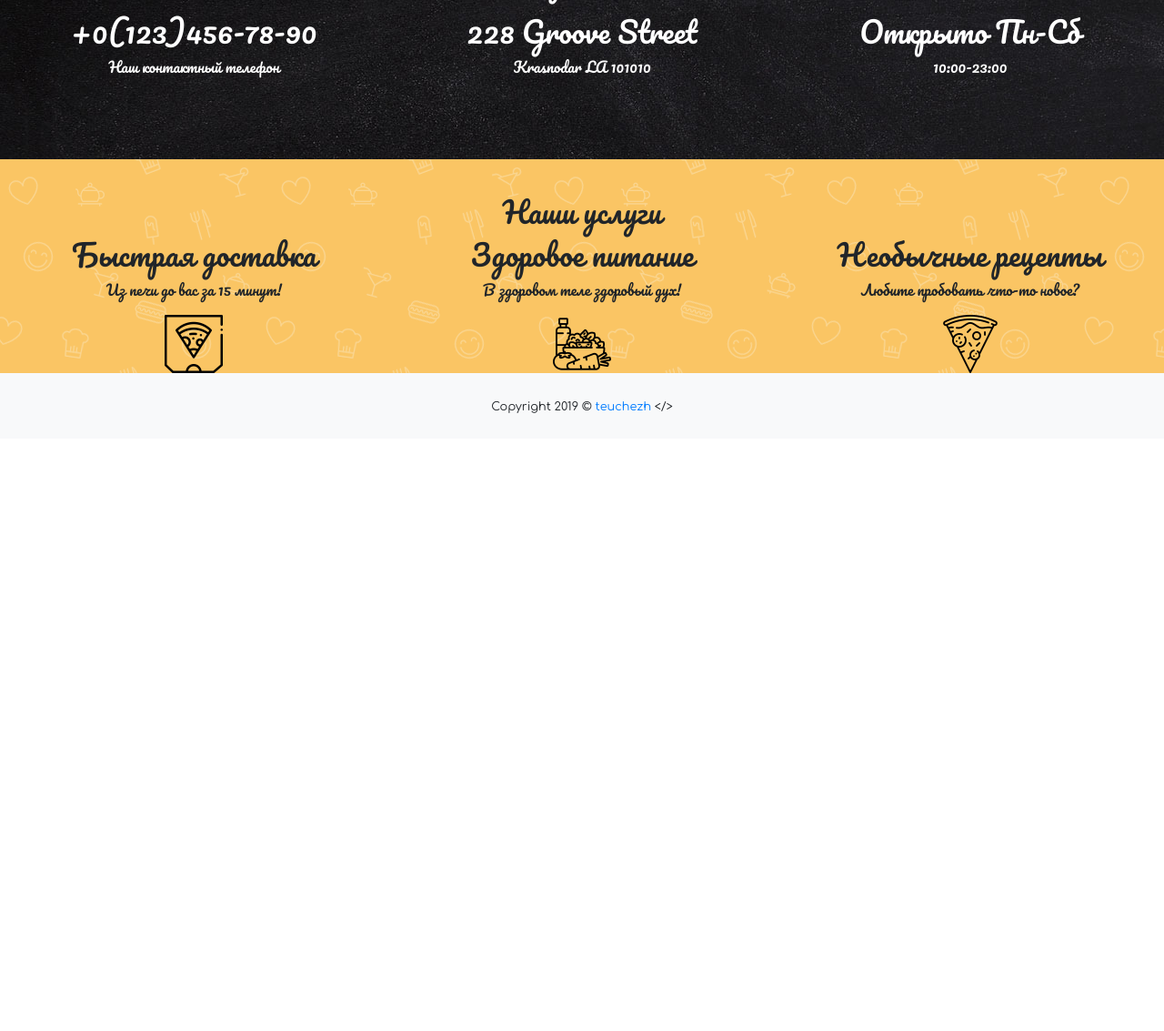
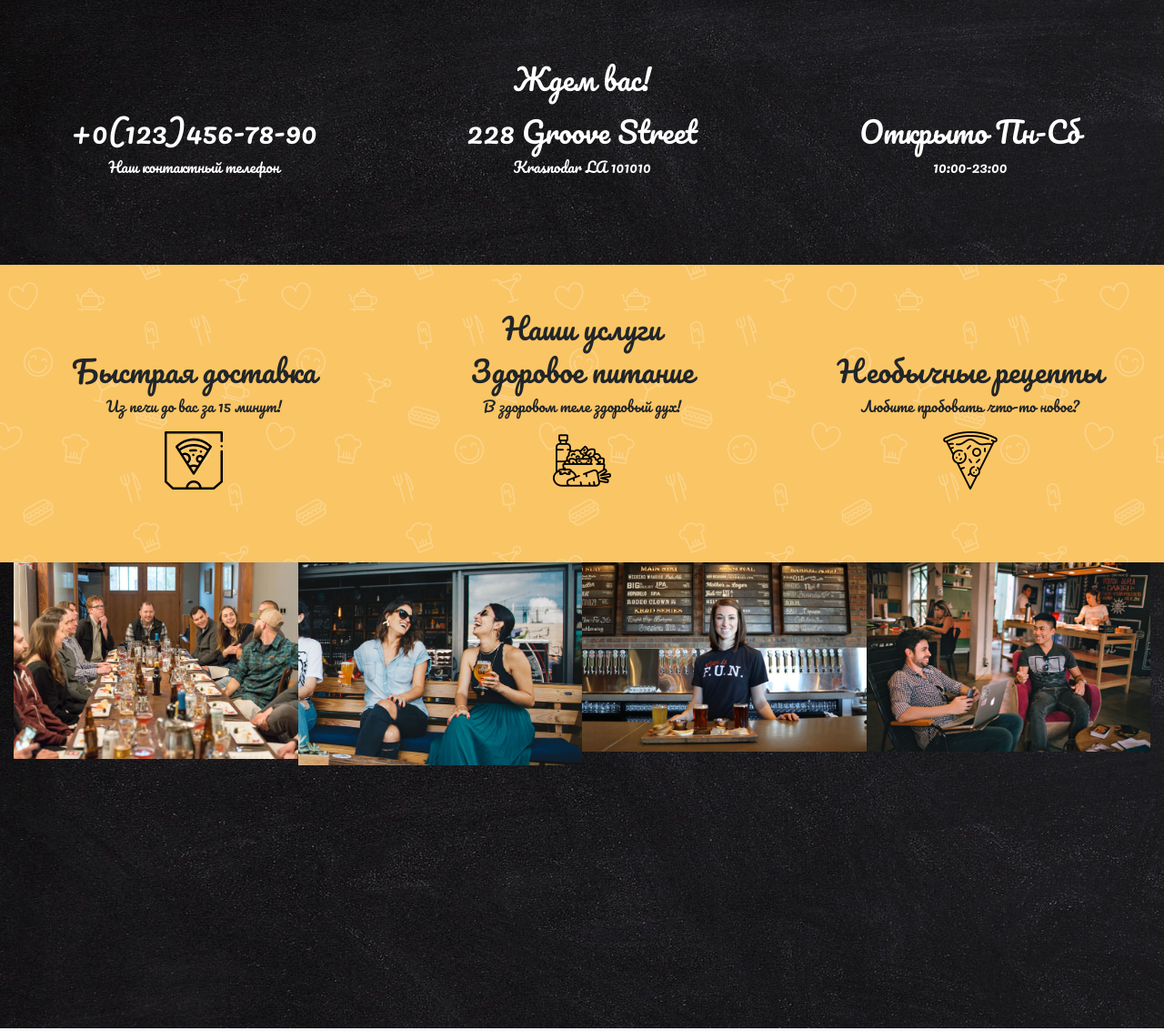
Before and after one commit to teuchezh/pizza-site, a plain HTML site: page index.html in a window 1280 px wide. Shown: the part 801-1934 px from the top of the page at 91% size. Before the commit the page ends 1283 px from the top, so only its background shows below. Drawn offline with nearby package versions, Linux system fonts and the light colour scheme.

Commit message:
fix responsive and more..

```diff
--- a/css/style.css
+++ b/css/style.css
@@ -8,6 +8,7 @@ html
 body
 {
   font-family: 'Pacifico', 'Cursive' !important;
+  overflow-x: hidden;
 }
 .logo img
 {
@@ -30,6 +31,8 @@ body
 }
 .info
 {
+  padding-top: 50px;
+  padding-bottom: 80px;
   width: 100%;
   max-width: auto;
   min-height: 256px;
@@ -49,8 +52,22 @@ body
   text-align: center;
   background-image: url(../img/food.png);
   width: auto;
+  padding: 50px 15px 80px;
   /*min-height: 400px;
   max-height: 1080px;*/
+}
+.owl-carousel{
+  margin-top: 60px;
+}
+.gallery__img_container {
+  height: 235px;
+  overflow: hidden;
+  transition: all 0.6s ease 0s;
+}
+.gallery__img_container:hover {
+  transform: scale(1.1);
+  position: relative;
+  z-index: 10;
 }
 #seivices h2
 {
@@ -129,6 +146,10 @@ body
   {
     padding: 45px;
   }
+  #gallery{
+    padding-left: 0;
+    padding-right: 0;
+  }
 }
 /*Blog*/
 .card-body
--- a/index.html
+++ b/index.html
@@ -127,25 +127,22 @@
       </div>
     </div>
     <!--Список-->
-
-    <!--Галерея
-    <div id="gallery" class="container">
-        <div class="row">
-          <div class="col-sm">
+    <div id="gallery" class="container-fluid">
+      <div class="row no-gutters">
+        <div class="col-sm gallery__img_container">
          <img src="img/gallery-1.jpg">
         </div>
-          <div class="col-sm">
+        <div class="col-sm gallery__img_container">
           <img src="img/gallery-2.jpg">
         </div>
-          <div class="col-sm">
+        <div class="col-sm gallery__img_container">
           <img src="img/gallery-3.jpg">
         </div>
-          <div class="col-sm">
+        <div class="col-sm gallery__img_container">
           <img src="img/gallery-4.jpg">
         </div>
       </div>
-      </div>-->
-      <!--Футер-->
+    </div>
       <footer id="sticky-footer" class="py-4">
         <div class="container text-center">
           <small>Copyright 2019 &copy; <a href="https://github.com/Cherkes001/">teuchezh</a> &lt;/&gt;</small>
```
Lines whose indentation alone changed are shown as unchanged.
